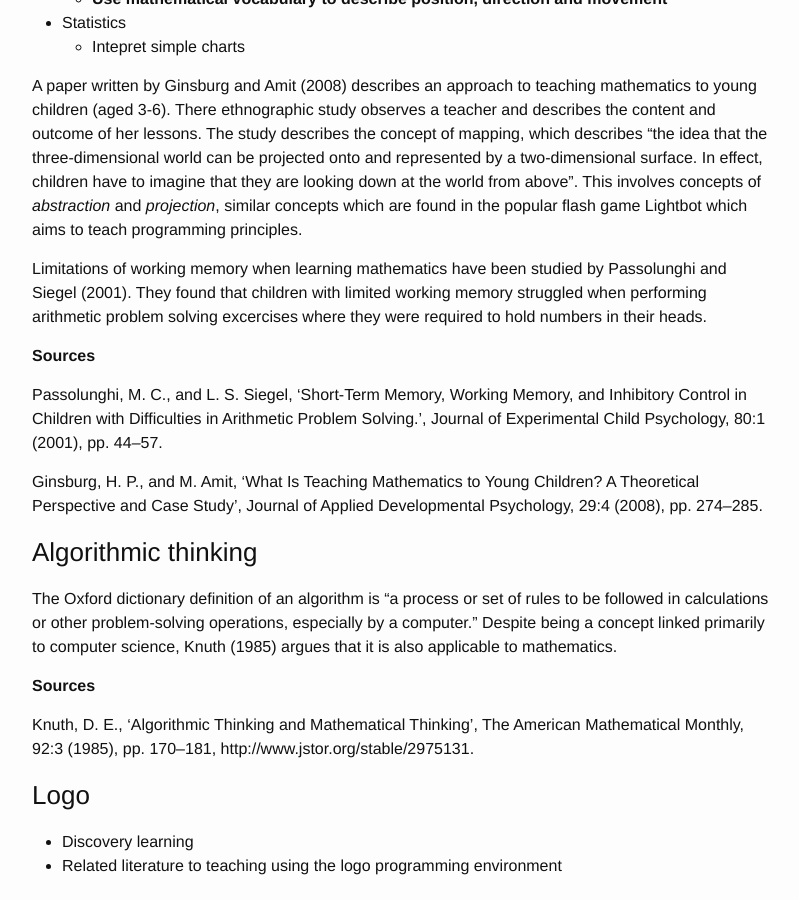
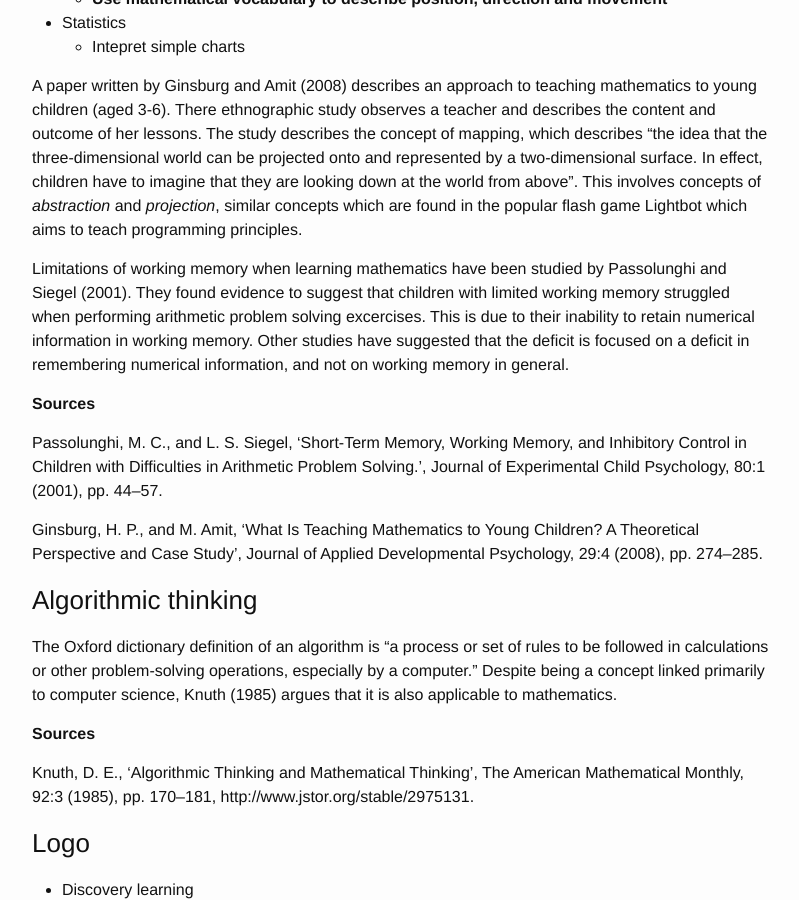
Before and after one commit to simonrose121/phd, a Jekyll site: the page built from _posts/2016-11-22-wider-reading.md, in a window 1280 px wide and 900 px high, scrolled down 2695 px. Shown: the whole window, without its empty margins (238-1037 px from the left). Built offline with Jekyll 4.4.1, drawn with Linux system fonts in a browser that asks for light colours.

Commit message:
Working memory

```diff
--- a/_posts/2016-11-22-wider-reading.md
+++ b/_posts/2016-11-22-wider-reading.md
@@ -99,7 +99,7 @@ Literature in this area covers ground in to teaching maths in a developmentally
 
 A paper written by Ginsburg and Amit (2008) describes an approach to teaching mathematics to young children (aged 3-6). There ethnographic study observes a teacher and describes the content and outcome of her lessons. The study describes the concept of mapping, which describes "the idea that the three-dimensional world can be projected onto and represented by a two-dimensional surface. In effect, children have to imagine that they are looking down at the world from above". This involves concepts of *abstraction* and *projection*, similar concepts which are found in the popular flash game Lightbot which aims to teach programming principles.
 
-Limitations of working memory when learning mathematics have been studied by Passolunghi and Siegel (2001). They found that children with limited working memory struggled when performing arithmetic problem solving excercises where they were required to hold numbers in their heads.
+Limitations of working memory when learning mathematics have been studied by Passolunghi and Siegel (2001). They found evidence to suggest that children with limited working memory struggled when performing arithmetic problem solving excercises. This is due to their inability to retain numerical information in working memory. Other studies have suggested that the deficit is focused on a deficit in remembering numerical information, and not on working memory in general.
 
 **Sources**
 
```
